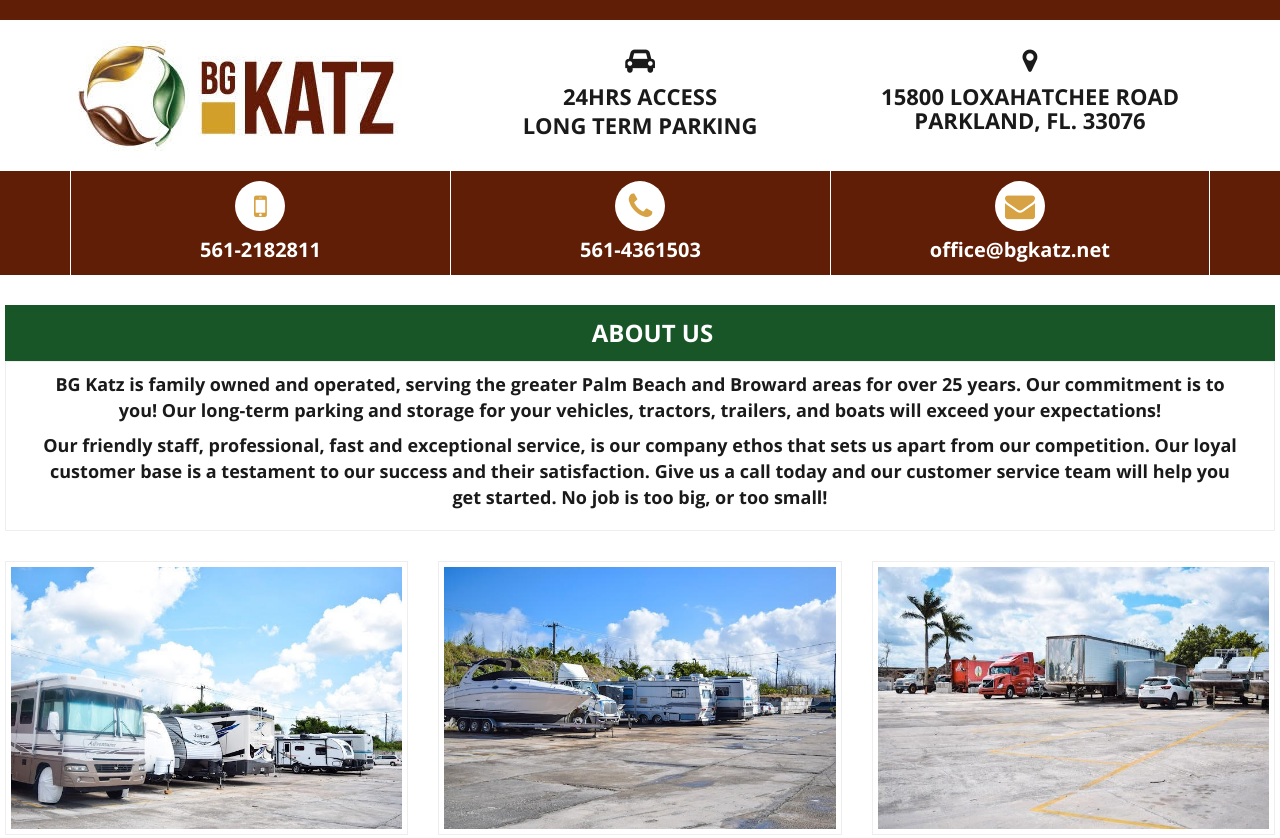
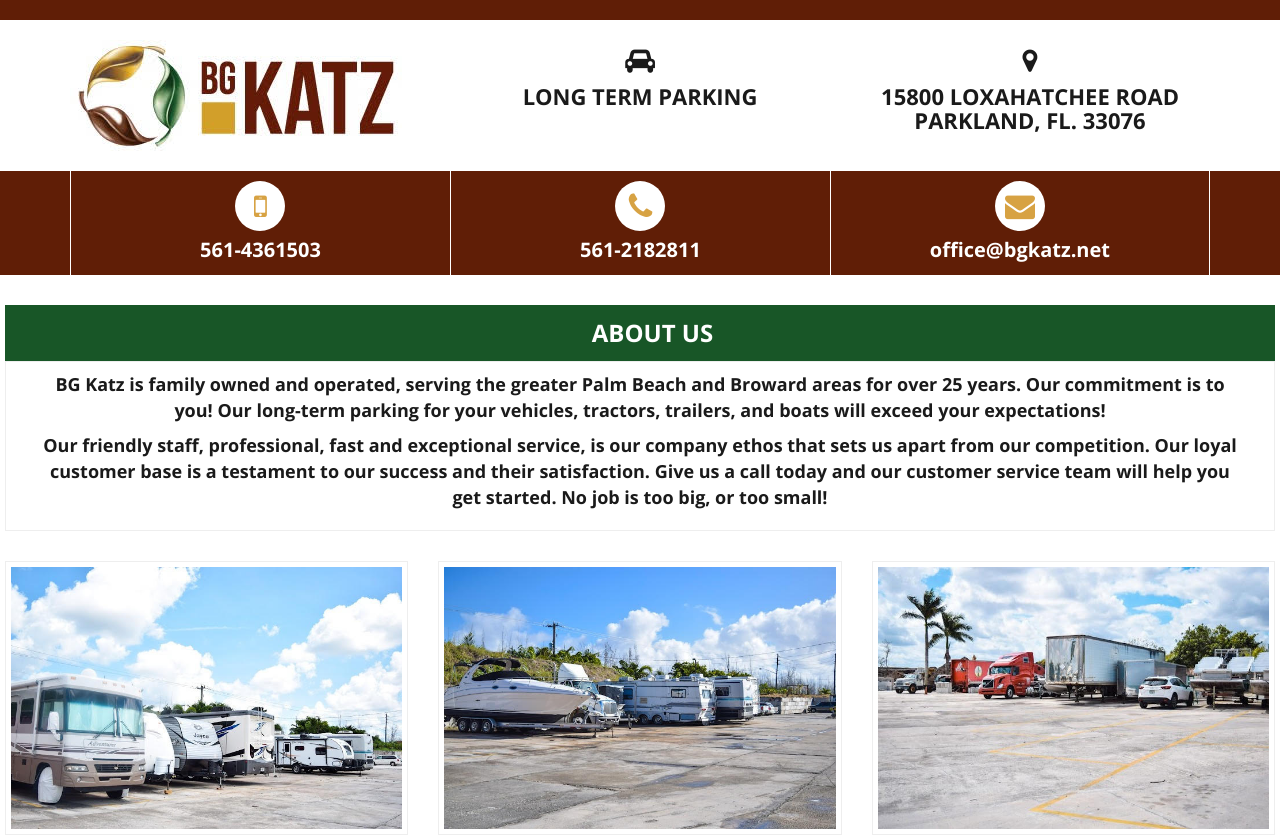
Before and after one commit to rony-sarkar/BGkatzparking-page, a plain HTML site: page index.html in a window 1280 px wide. Shown: the top 838 px of the page. Drawn offline with nearby package versions, Linux system fonts and the light colour scheme.

Commit message:
Update index.html

```diff
--- a/index.html
+++ b/index.html
@@ -33,7 +33,6 @@
 <div class="col-sm-4">
 <div class="font-right text-center">
 <i class="fa fa-car" aria-hidden="true"></i>
-<h3>24hrs access</h3>
 <h3>long term parking</h3>
 </div>
 </div>
@@ -58,11 +57,11 @@
 <ul>
 <li>
 <div class="service-left"><i class="fa fa-mobile" aria-hidden="true"></i></div>
-<div class="service-right">561-2182811</div>
+<div class="service-right">561-4361503</div>
 </li>
 <li>
 <div class="service-left"><i class="fa fa-phone" aria-hidden="true"></i></div>
-<div class="service-right">561-4361503</div>
+<div class="service-right">561-2182811</div>
 </li>
 <li>
 <div class="service-left"><i class="fa fa-envelope" aria-hidden="true"></i></div>
@@ -88,7 +87,7 @@
 
 <!-- product information start -->
 
-<p>BG Katz is family owned and operated, serving the greater Palm Beach and Broward areas for over 25 years. Our commitment is to you! Our long-term parking and storage for your vehicles, tractors, trailers, and boats will exceed your expectations!</p>
+<p>BG Katz is family owned and operated, serving the greater Palm Beach and Broward areas for over 25 years. Our commitment is to you! Our long-term parking for your vehicles, tractors, trailers, and boats will exceed your expectations!</p>
 <p>Our friendly staff, professional, fast and exceptional service, is our company ethos that sets us apart from our competition. Our loyal customer base is a testament to our success and their satisfaction. Give us a call today and our customer service team will help you get started. No job is too big, or too small!</p>
 
 </div>
```
